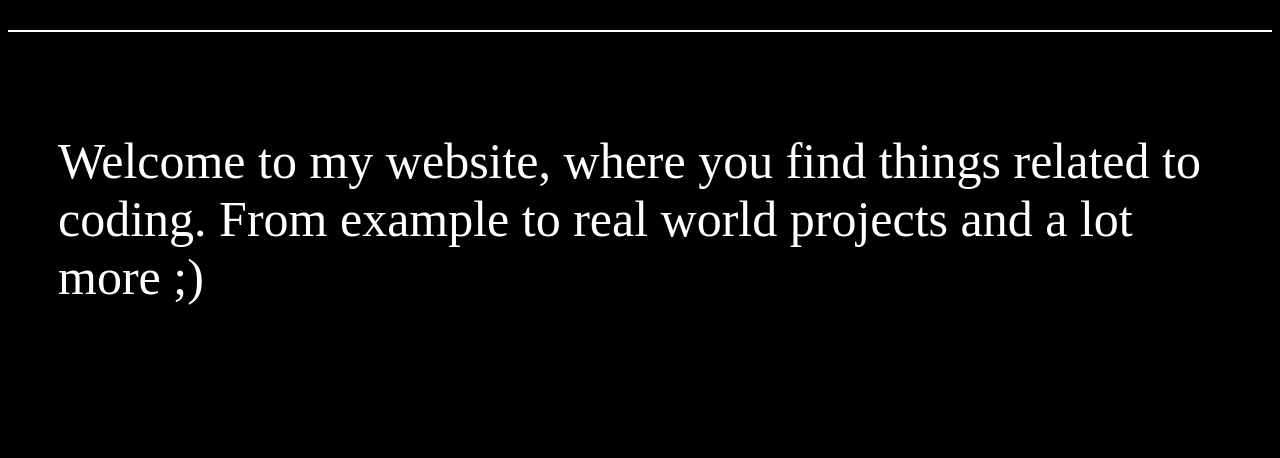
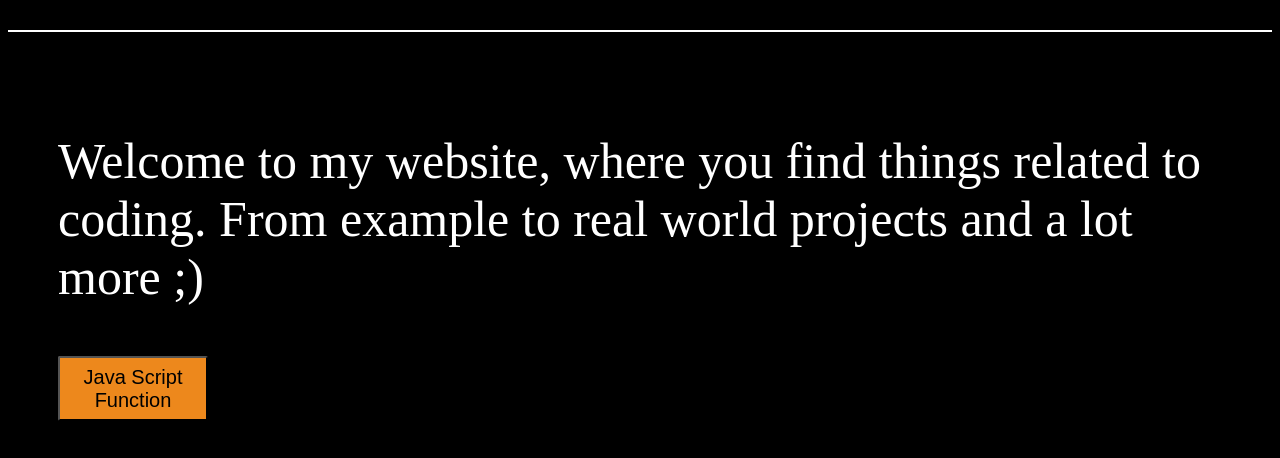
Before and after one commit to jeetshah47/webapp, a plain HTML site: page index.html in a window 1280 px wide. Shown: the part 288-746 px from the top of the page. Drawn offline with Linux system fonts and the light colour scheme.

Commit message:
javascript added

```diff
--- a/index.html
+++ b/index.html
@@ -3,6 +3,7 @@
   <head>
     <title>Good Website</title>
     <link rel="stylesheet" href="style.css" type="text/css">
+    <script type="text/javascript" src="script.js"></script>
   </head>
   <body>
     <div class = "header">
@@ -24,6 +25,7 @@
     </div>
   <div class="content">
    <p>Welcome to my website, where you find things related to coding. From example to real world projects and a lot more ;)</p>
+   <button onclick="no()">Java Script Function</button>
   </div>
   </div>
 
--- /dev/null
+++ b/script.js
@@ -0,0 +1,8 @@
+let c = 0;
+const no = () => {
+	alert("Scroll Down");
+	c++;
+	const element = document.createElement('p');
+	element.textContent = "You have pressed the button "+ c + " times";
+	document.body.appendChild(element);
+}
--- a/style.css
+++ b/style.css
@@ -62,3 +62,11 @@ li {
 	transition: 0.3s;
 	cursor: pointer;
 }
+
+.content button {
+	border-radius: 2px;
+	height: 65px;
+	width: 150px;
+	font-size: 20px;
+	background-color: #ed881c;
+}
```
